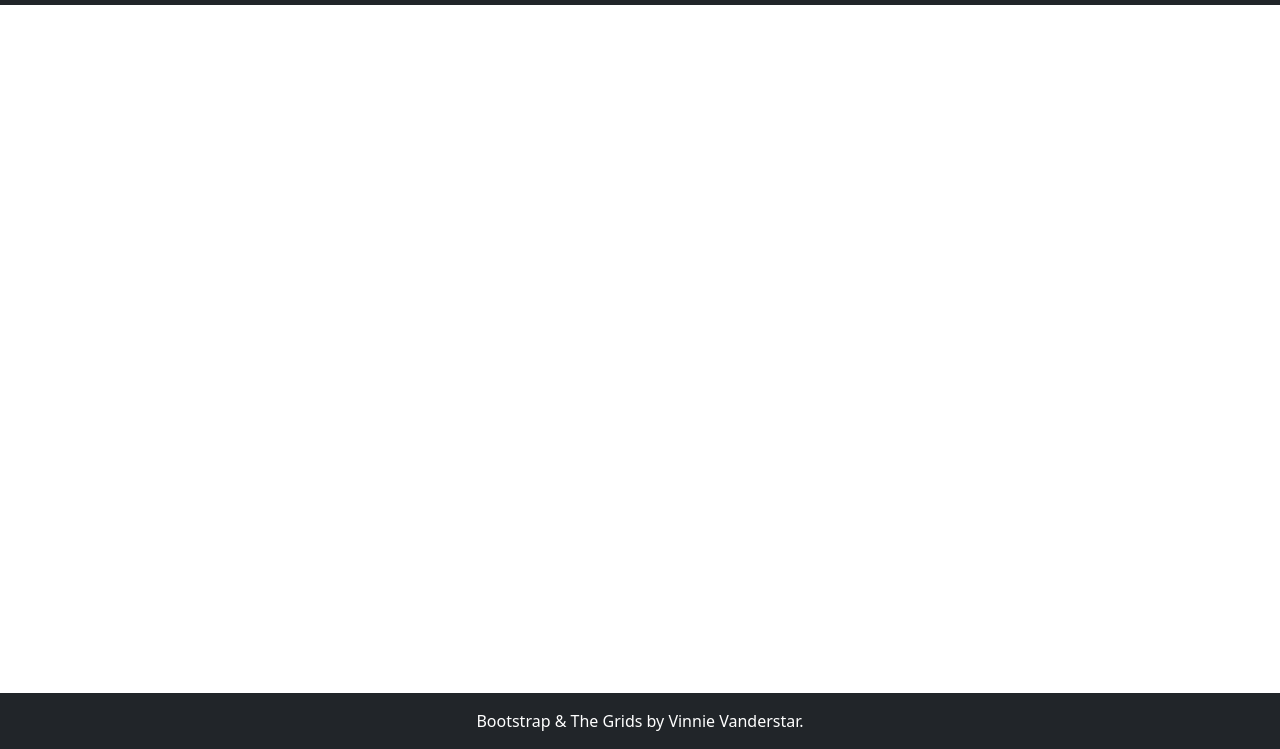
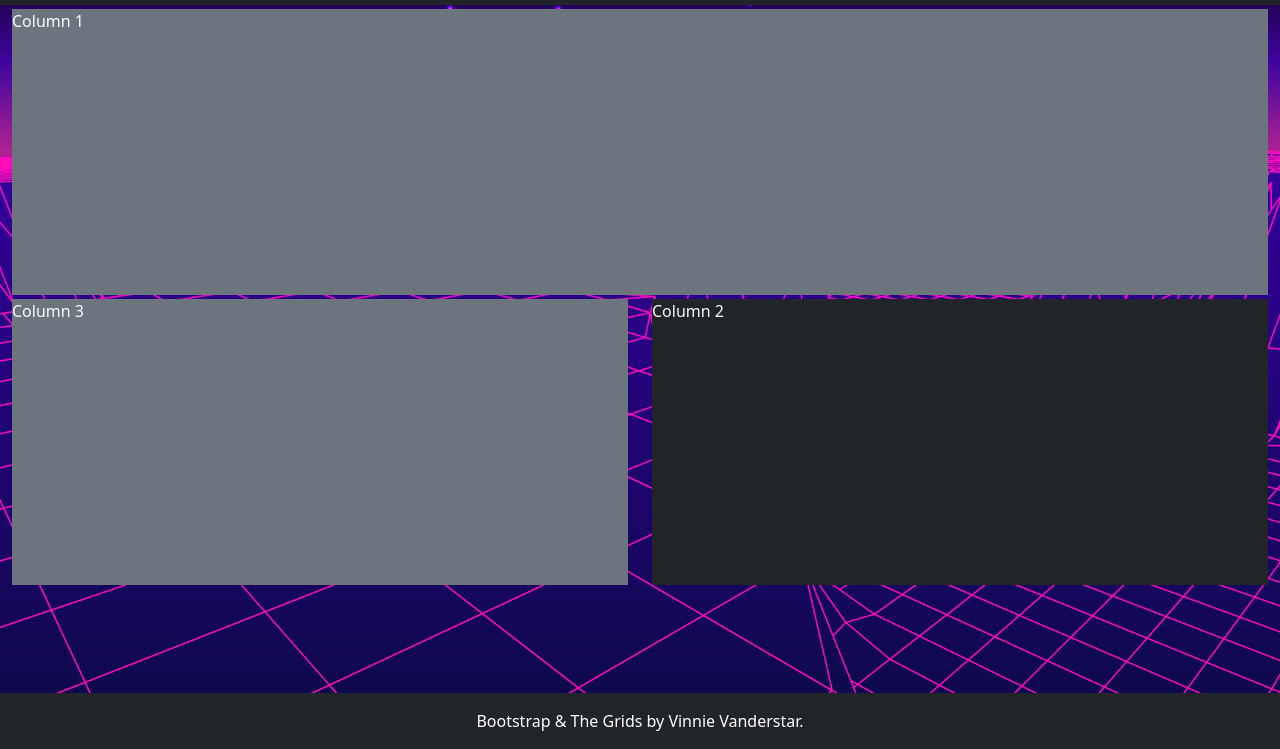
Before and after one commit to dylanjvanderstar/BootStrap-Grids-Project-8.15.22, a plain HTML site: page grid7.html in a window 1280 px wide. Shown: the part 51-800 px from the top of the page. Drawn offline with nearby package versions, Linux system fonts and the light colour scheme; a web font is replaced by a local one.

Commit message:
Added Grid 7
Grid 7 added
Changed main>.container to
main>.container-fluid in order to
make the screen wider while keeping the content out of the nav bar

```diff
--- a/css/site.css
+++ b/css/site.css
@@ -3,6 +3,10 @@ main>.container {
     padding: 60px 15px 0;
     margin-bottom: 5rem;
 }
+main>.container-fluid{
+    padding-top: 60px;
+}
+
 .sticky-footer {
     position: sticky;
     left: 0;
--- a/grid7.html
+++ b/grid7.html
@@ -18,7 +18,7 @@
     <link rel="stylesheet" href="/css/site.css">
 </head>
 
-<body class="d-flex flex-column h-100">
+<body class="d-flex flex-column h-100 homeBG">
 
 <nav class="navbar navbar-expand-md navbar-dark fixed-top bg-dark">
     <div class="container-fluid">
@@ -65,8 +65,24 @@
 </nav>
 
     <main class="flex-shrink-0">
-       <div class="container">
-
+        <div class="container-fluid h-75 minHeight">
+            <div class="row h-100 gy-1 row-cols-1 row-cols-md-2">
+                <div class=" col col-md-12">
+                    <div class="bg-secondary text-light h-100">
+                        Column 1
+                    </div>
+                </div>
+                <div class="col col-md-6 order-last">
+                    <div class="bg-dark text-light h-100">
+                        Column 2
+                    </div>
+                </div>
+                <div class="col col-md-6">
+                    <div class="bg-secondary text-light h-100">
+                        Column 3
+                    </div>
+                </div>
+            </div>
        </div>
     </main>
     <footer class="footer mt-auto py-3 bg-dark sticky-footer">
```
